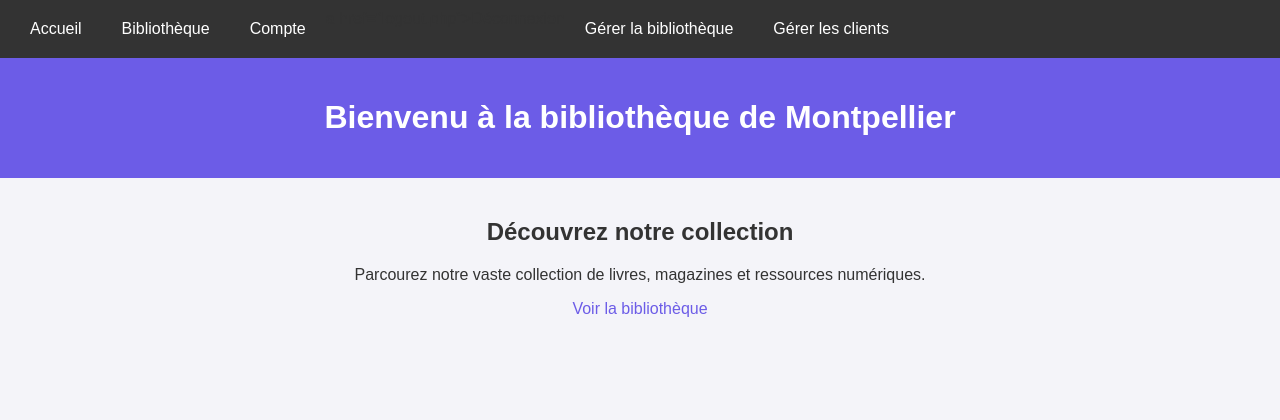
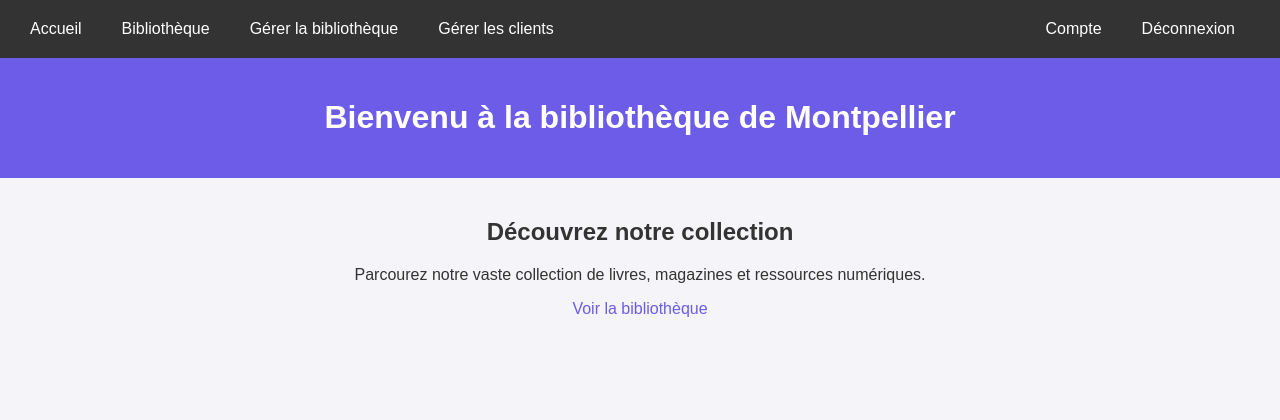
Before and after one commit to FunsizedWrath/projet_solution_applicative, a PHP site: page / in a window 1280 px wide. Shown: the top 420 px of the page. Run offline with PHP 8.4, Linux system fonts and the light colour scheme; a user stored in the database is signed in.

Commit message:
feat logout works + fix navbar display

```diff
--- a/navbar.php
+++ b/navbar.php
@@ -20,16 +20,18 @@
         } else {
             error_log('$_SESSION["role"]: ' . $_SESSION['role']);
         }
-        if (isset($_SESSION['user_id'])) {
-            echo '<a href="account.php">Compte</a>';
-            echo 'a href="logout.php">Déconnexion</a>';
-        } else {
-            echo '<a href="login.php">Se connecter/Créer un compte</a>';
-        }
         if (isset($_SESSION['role']) && in_array($_SESSION['role'], [1, 2, 3])) {
             echo '<a href="manage_library.php">Gérer la bibliothèque</a>';
             echo '<a href="manage_clients.php">Gérer les clients</a>';
         }
+        echo '<div class="navbar-right">';
+        if (isset($_SESSION['user_id'])) {
+            echo '<a href="account.php">Compte</a>';
+            echo '<a href="logout.php">Déconnexion</a>';
+        } else {
+            echo '<a href="login.php">Se connecter/Créer un compte</a>';
+        }
+        echo '</div>';
     ?>
     </div>
 </body>
--- a/styles/style.css
+++ b/styles/style.css
@@ -46,6 +46,11 @@ a:hover {
 .navbar a:hover {
     background-color: #575757;
     border-radius: 5px;
+}
+
+.navbar-right {
+    margin-left: auto;
+    padding: 10px 15px;
 }
 
 .login-container {
```
Also changed, not shown: logout.php (+14 -0 lines). Lines whose indentation alone changed are shown as unchanged.
